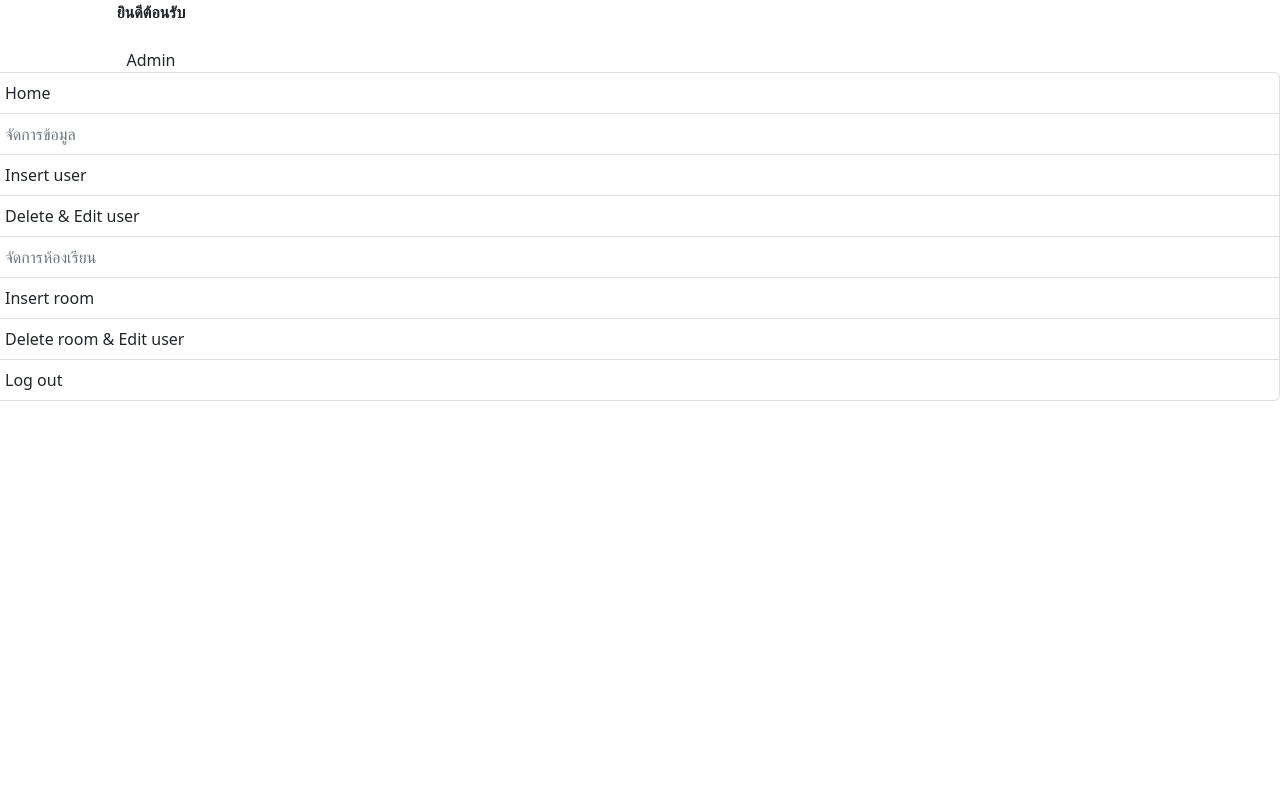
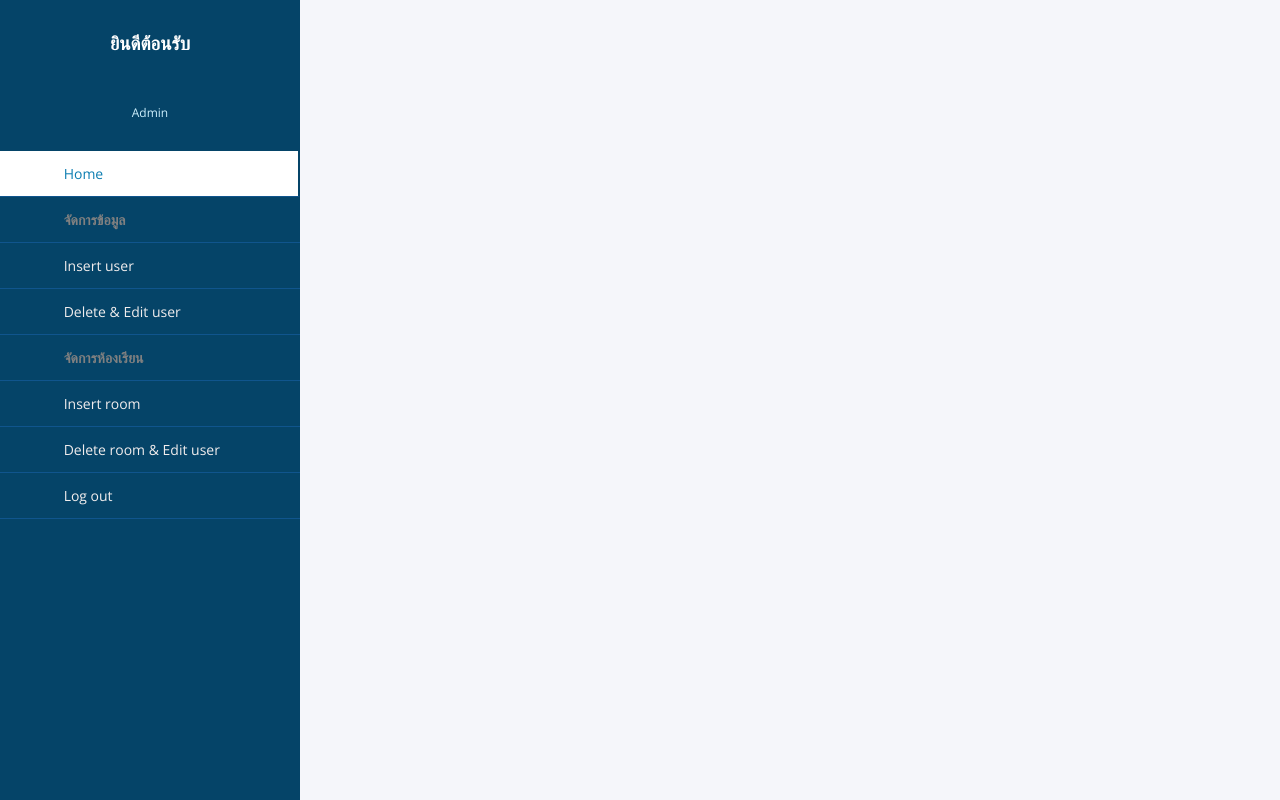
Before and after one commit to Zwiikty/GPCheck, a PHP site: page /admin-home.php?page=1 in a window 1280 px wide. Run offline with PHP 8.4, Linux system fonts and the light colour scheme; a user stored in the database is signed in.

Commit message:
10/01/66 update admin insert  gui

```diff
--- a/admin-home.php
+++ b/admin-home.php
@@ -3,35 +3,97 @@ require_once('conn.php');
 ?>
 <!DOCTYPE html>
 <html lang="en">
+
 <head>
     <meta charset="UTF-8">
     <meta http-equiv="X-UA-Compatible" content="IE=edge">
     <meta name="viewport" content="width=device-width, initial-scale=1.0">
     <title>. : Admin Control : .</title>
-    <link href="https://cdn.jsdelivr.net/npm/bootstrap@5.2.0/dist/css/bootstrap.min.css" rel="stylesheet" integrity="sha384-gH2yIJqKdNHPEq0n4Mqa/HGKIhSkIHeL5AyhkYV8i59U5AR6csBvApHHNl/vI1Bx" crossorigin="anonymous">
+    <link rel="stylesheet" href="style-admin-home.css">
 </head>
+
 <body>
-<script src="https://cdn.jsdelivr.net/npm/bootstrap@5.2.0/dist/js/bootstrap.bundle.min.js" integrity="sha384-A3rJD856KowSb7dwlZdYEkO39Gagi7vIsF0jrRAoQmDKKtQBHUuLZ9AsSv4jD4Xa" crossorigin="anonymous"></script>
-    <div class="row">
-        <div class="col-sm-3">
-            <center>
-                <b>ยินดีต้อนรับ</b><br><br>
-                <?php echo $_SESSION['NAME']; ?>
-            </center>
+
+<div id="toggle"></div>
+  <div class="wrapper">
+       <!-- Top menu -->
+        <div class="sidebar">
+          <div class="profile">
+               <h3>ยินดีต้อนรับ</h3><br><br>
+                <p><?php echo $_SESSION['NAME']; ?></p>
             </div>
-        <div class="list-group">
-            <a href="?page=home" class="list-group-item list-group-item-action">Home</a>
-            <a class="list-group-item list-group-item-action disabled">จัดการข้อมูล</a>
-            <a href="?page=insert_user" class="list-group-item list-group-item-action">Insert user</a>
-            <a href="?page=del_user" class="list-group-item list-group-item-action">Delete & Edit user</a>
-            <a class="list-group-item list-group-item-action disabled">จัดการห้องเรียน</a>
-            <a href="?page=insert_room" class="list-group-item list-group-item-action">Insert room</a>
-            <a href="?page=del_room" class="list-group-item list-group-item-action">Delete room & Edit user</a>
-            <a href="logout.php" class="list-group-item list-group-item-action">Log out</a>
+            <!-- menu item-->
+            <ul>
+                <li>
+                    <a href="?page=home" class="active">
+                        <span class="icon"><i class="fas fa-home"></i></span>
+                        <span class="item">Home</span>
+                    </a>
+                </li>
+                <li>
+                    <a href="">
+                        <span class="icon"><i class="fas fa-home"></i></span>
+                        <span contenteditable="false" style="color: grey; font-weight: bold; class=" placeholder ui-draggable" unselectable="ON">
+                            จัดการข้อมูล</span>
+                    </a>
+                </li>
+                <li>
+                    <a href="?page=insert_user">
+                        <span class="icon"><i class="fas fa-home"></i></span>
+                        <span class="item">Insert user</span>
+                    </a>
+                </li>
+                <li>
+                <a href="?page=del_user" target="_blank">
+                        <span class="icon"><i class="fas fa-home"></i></span>
+                        <span class="item">Delete & Edit user</span>
+                    </a>
+                </li>
+                <li>
+                    <a href="#">
+                        <span class="icon"><i class="fas fa-home"></i></span>
+                        <span contenteditable="false" style="color: grey; font-weight: bold; class=" placeholder ui-draggable" unselectable="ON" >
+                            จัดการห้องเรียน</span>
+                    </a>
+                </li>
+                <li>
+                    <a href="?page=insert_room">
+                        <span class="icon"><i class="fas fa-home"></i></span>
+                        <span class="item">Insert room</span>
+                    </a>
+                </li>
+                <li>
+                    <a href="?page=del_room">
+                        <span class="icon"><i class="fas fa-home"></i></span>
+                        <span class="item">Delete room & Edit user</span>
+                    </a>
+                </li>
+                <li>
+                    <a href="logout.php">
+                        <span class="icon"><i class="fas fa-home"></i></span>
+                        <span class="item">Log out</span>
+                    </a>
+                </li>
+            </ul>
         </div>
+
+    </div>
+
+    </div>
+
+    <div class="section">
+        <div class="top_navbar">
+            <div class="hamburger">
+                <a href="#">
+                    <i class="fas fa-bars"></i>
+                </a>
+            </div>
+        </div>
+
     </div>
 </body>
 </html>
+<?php echo $_SESSION['NAME']; ?>
 
 <?php
 if (isset($_GET['page'])) {
@@ -39,14 +101,29 @@ require_once('conn.php');
 } else {
     $page = "home";
 }
-    switch ($_GET['page']) :
-        case "home"         :    require_once('admin-home.php');         break;
-        case "insert_user"  :    require_once('admin-insert-user.php');  break;
-        case "del_user"     :    require_once('admin-del-user.php');     break;
-        case "edit_user"    :    require_once('admin-edit-user.php');    break;
-        case "insert_room"  :    require_once('admin-insert-room.php');  break;
-        case "del_room"     :    require_once('admin-del-room.php');     break;
-        case "edit_room"    :    require_once('admin-edit-room.php');    break;
-        default : require_once('admin-home.php');
+switch ($_GET['page']):
+    case "home":
+        require_once('admin-home.php');
+        break;
+    case "insert_user":
+        require_once('admin-insert-user.php');
+        break;
+    case "del_user":
+        require_once('admin-del-user.php');
+        break;
+    case "edit_user":
+        require_once('admin-edit-user.php');
+        break;
+    case "insert_room":
+        require_once('admin-insert-room.php');
+        break;
+    case "del_room":
+        require_once('admin-del-room.php');
+        break;
+    case "edit_room":
+        require_once('admin-edit-room.php');
+        break;
+    default:
+        require_once('admin-home.php');
 endswitch;
 ?>
--- /dev/null
+++ b/style-admin-home.css
@@ -0,0 +1,122 @@
+@import url('https://fonts.googleapis.com/css2?family=Open+Sans&display=swap');
+
+*{
+    list-style: none;
+    text-decoration: none;
+    margin: 0;
+    padding: 0;
+    box-sizing: border-box;
+    font-family: 'Open Sans', sans-serif;
+}
+
+body
+{
+    background: #f5f6fa;
+}
+
+.wrapper .sidebar
+{
+    background: rgb(5, 68, 104);
+    position: fixed;
+    top: 0;
+    left: 0;
+    width: 300px;
+    height: 100%;
+    padding: 20px 0;
+    transition: all 0.5s ease;
+}
+
+.wrapper .sidebar .profile
+{
+   margin-bottom: 30px;
+   text-align: center;
+}
+
+.wrapper .sidebar .profile img
+{
+   display: block;
+   width: 100px;
+   height: 100px;
+   border-radius: 50%;
+   margin: 0 auto;
+}
+
+.wrapper .sidebar .profile h3
+{
+   color: #ffffff;
+   margin: 10px 0 5px;
+}
+
+.wrapper .sidebar .profile p
+{
+   color: rgb(206, 240, 253);
+   font-size: 12px;
+}
+
+.wrapper .sidebar ul li a
+{
+   display: block;
+   padding: 13px 30px;
+   border-bottom: 1px solid #10558d;
+   color: rgb(241, 237, 237);
+   font-size: 14px;
+   position: relative;
+}
+
+.wrapper .sidebar ul li a .icon
+{
+   color: #dee4ec;
+   width: 30px;
+   display: inline-block;
+}
+
+.wrapper .sidebar ul li a:hover,
+.wrapper .sidebar ul li a.active{
+    color: #0c7db1;
+
+    background:white;
+    border-right: 2px solid rgb(5, 68, 104);
+}
+
+.wrapper .sidebar ul li a:hover .icon,
+.wrapper .sidebar ul li a.active .icon{
+    color: #0c7db1;
+}
+
+.wrapper .sidebar ul li a:hover:before,
+.wrapper .sidebar ul li a.active:before{
+    display: block;
+}
+
+.wrapper .section{
+   width: calc(100% - 225px);
+   margin-left: 225px;
+   transition: all 0.5s ease;
+}
+
+.wrapper .section .top_navbar{
+   background: rgb(7, 105, 185);
+   height: 50px;
+   display: flex;
+   align-items: center;
+   padding: 0 30px;
+
+}
+
+.wrapper .section .top_navbar .hamburger a{
+   font-size: 28px;
+   color: #f4fbff;
+}
+
+.wrapper .section .top_navbar .hamburger a:hover{
+   color: #a2ecff;
+}
+
+body.active .wrapper .sidebar{
+   left: -225px;
+}
+
+body.active .wrapper .section{
+   margin-left: 0;
+   width: 100%;
+}
```
Also changed, not shown: admin-insert-room.php (+9 -10 lines), admin-insert-user.php (+10 -14 lines), gpcheckdb.sql (+26 -8 lines), style-insert-user.css (added, +95 -0 lines). Lines whose indentation alone changed are shown as unchanged.
